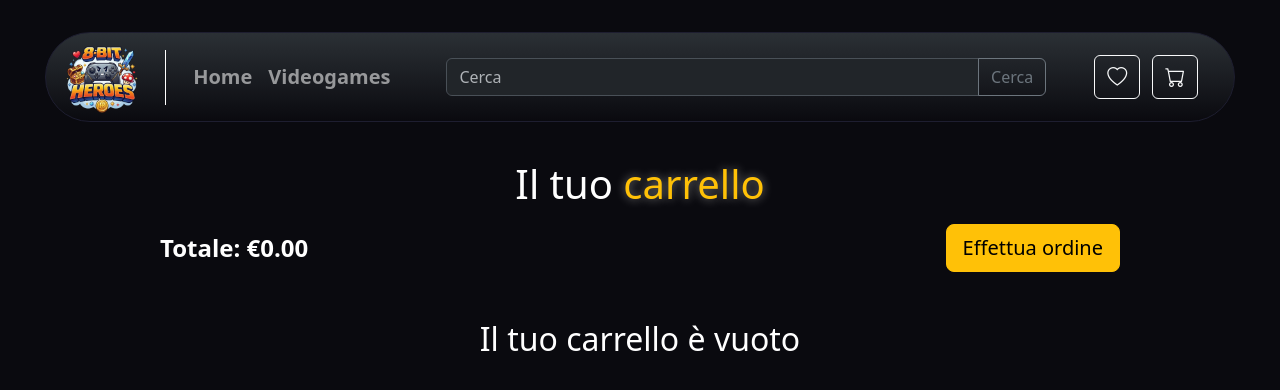
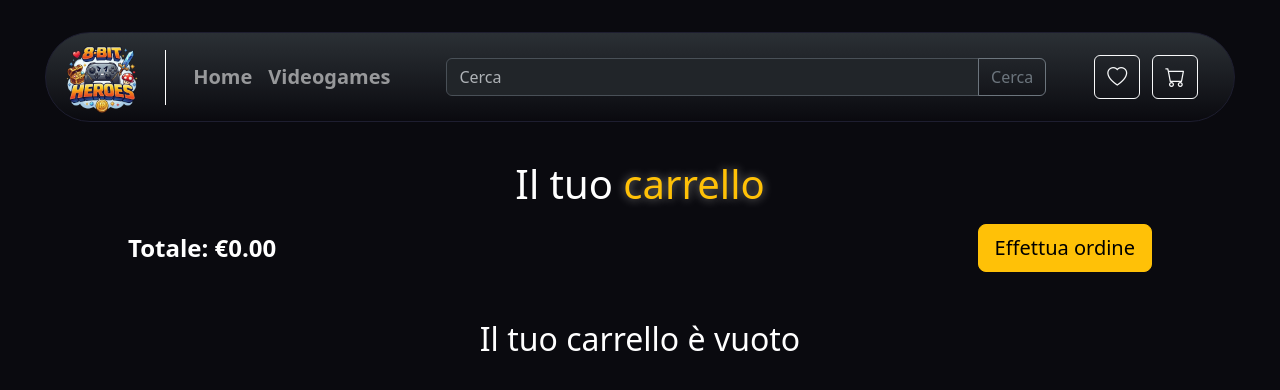
Before and after one commit to mattia-galasso/8_bit_heroes_frontend, a React (Vite) app: page /cart in a window 1280 px wide. Shown: the top 390 px of the page. Built offline with nearby package versions, Linux system fonts and the light colour scheme.

Commit message:
removed padding from wishlist and cart

```diff
--- a/src/assets/css/cartpage.css
+++ b/src/assets/css/cartpage.css
@@ -8,7 +8,3 @@
 .cart-list-item.cart-item:hover {
   scale: 1.05;
 }
-
-.paddingpage {
-  padding: 0 2rem 2rem;
-}
--- a/src/pages/Cart.jsx
+++ b/src/pages/Cart.jsx
@@ -26,7 +26,7 @@ export default function Cart() {
 
   return (
     <>
-      <div className="paddingpage">
+      <div>
         <h1 className="text-white text-center mb-3">
           Il tuo
           <span className="text-warning card-section-title"> carrello</span>
@@ -101,7 +101,8 @@ export default function Cart() {
                               <i className="bi bi-plus p-0 m-0"></i>
                             </button>
                           </div>
-                         {game.digital_copy? <>
+                          {game.digital_copy ? (
+                            <>
                               <div className="d-flex justify-content-center align-items-between flex-column flex-sm-row justify-content-sm-between align-items-sm-center mt-2">
                                 <div className="form-check fs-4">
                                   <input
@@ -123,7 +124,10 @@ export default function Cart() {
                                 </div>
                                 <p className="fs-4 fw-bold m-0">{`\u20AC ${game.final_price}`}</p>
                               </div>
-                          </> : <p className="text-end fs-4 fw-bold m-0 mt-2">{`\u20AC ${game.final_price}`}</p>}
+                            </>
+                          ) : (
+                            <p className="text-end fs-4 fw-bold m-0 mt-2">{`\u20AC ${game.final_price}`}</p>
+                          )}
                         </div>
                       </div>
                     </div>
--- a/src/pages/Wishlist.jsx
+++ b/src/pages/Wishlist.jsx
@@ -5,7 +5,7 @@ export default function Wishlist() {
   const navigateTo = useNavigate();
 
   return (
-    <div className="paddingpage">
+    <div>
       <h1 className="text-warning wishlist-section-title text-center">Wishlist</h1>
 
       <div className="d-flex flex-column gap-3 my-4">
```
Lines whose indentation alone changed are shown as unchanged.
